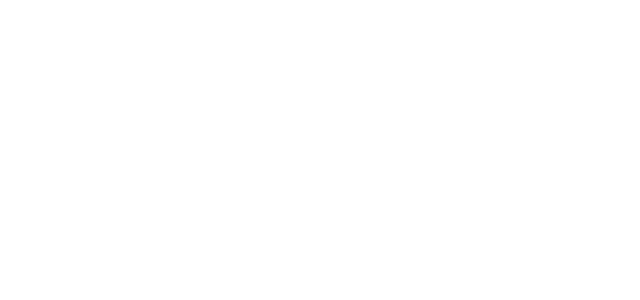
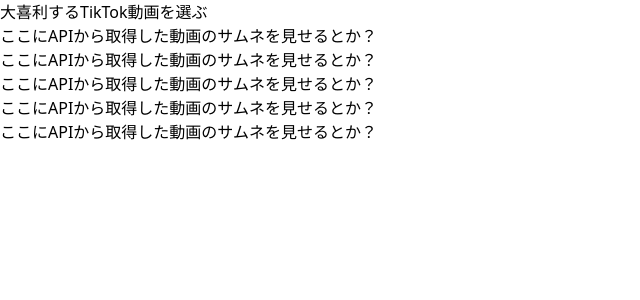
Before and after one commit to cafe-lake/tiktok-ogiri, a Nuxt app in the folder frontend/: page /tiktok-list in a window 1280 px wide. Before the commit this address had no page. Shown: the top 300 px of the page, without its empty margins (0-640 px from the left). Built offline with nearby package versions, Linux system fonts and the light colour scheme.

Commit message:
feat:ルーティングとそれぞれのページで何するか記載

```diff
--- a/frontend/pages/index.vue
+++ b/frontend/pages/index.vue
@@ -1,7 +1,16 @@
 <template>
   <div>
     <div>TikTok大喜利</div>
-    <div>はじめる</div>
+    <div>
+      <button><NuxtLink to="/ranking">ランキングを見る</NuxtLink></button>
+    </div>
+    <div>
+      <button>
+        <NuxtLink to="/tiktok-list"
+          >大喜利するTikTok動画を一覧から選ぶ</NuxtLink
+        >
+      </button>
+    </div>
   </div>
 </template>
 
--- /dev/null
+++ b/frontend/pages/ranking/index.vue
@@ -0,0 +1,16 @@
+<template>
+  <div>
+    <div>ランキングページ</div>
+    <div v-for="n in 5" :key="n">
+      <div>ここに動画と大喜利といいねボタン？</div>
+    </div>
+  </div>
+</template>
+
+<script lang="ts">
+import Vue from 'vue'
+
+export default Vue.extend({
+  name: 'IndexPage',
+})
+</script>
--- /dev/null
+++ b/frontend/pages/tiktok-list/_id.vue
@@ -0,0 +1,13 @@
+<template>
+  <div>
+    <div>選択した動画に大喜利するページ</div>
+  </div>
+</template>
+
+<script lang="ts">
+import Vue from 'vue'
+
+export default Vue.extend({
+  // name: 'IndexPage',
+})
+</script>
--- /dev/null
+++ b/frontend/pages/tiktok-list/index.vue
@@ -0,0 +1,22 @@
+<template>
+  <div>
+    <div>大喜利するTikTok動画を選ぶ</div>
+    <div>
+      <div v-for="n in 5" :key="n">
+        <div>
+          <NuxtLink to="/tiktok-list/{n}"
+            >ここにAPIから取得した動画のサムネを見せるとか？</NuxtLink
+          >
+        </div>
+      </div>
+    </div>
+  </div>
+</template>
+
+<script lang="ts">
+import Vue from 'vue'
+
+export default Vue.extend({
+  name: 'IndexPage',
+})
+</script>
```
